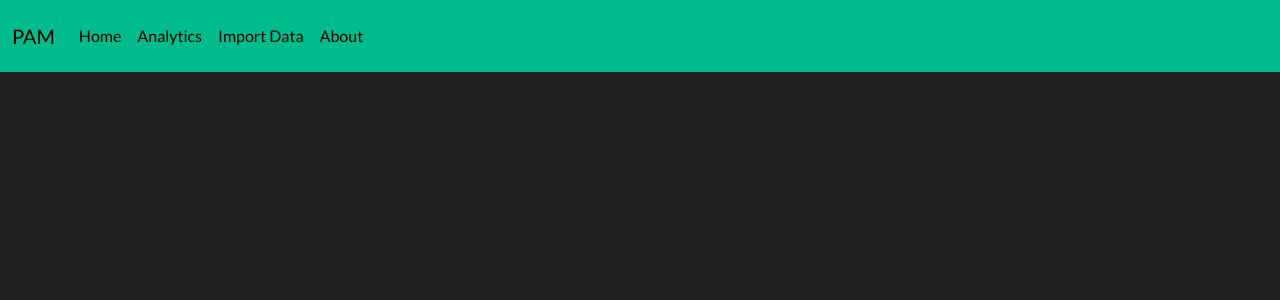
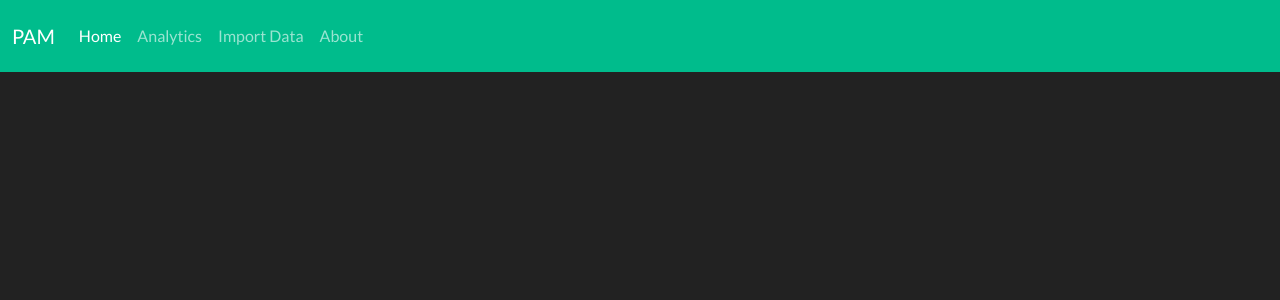
Before and after one commit to themgroe/pam, a React (Create React App) app: page / in a window 1280 px wide. Shown: the top 300 px of the page. Built offline with nearby package versions, Linux system fonts and the light colour scheme.

Commit message:
Changing font to white in Navbar component. Refs #5

```diff
--- a/src/components/navbar.js
+++ b/src/components/navbar.js
@@ -5,7 +5,7 @@
 class Navbar extends React.Component {
     render() {
         return(
-            <nav class="navbar navbar-expand-lg bg-green font-black">
+            <nav class="navbar navbar-expand-lg navbar-dark bg-green">
                 <div class="container-fluid">
                     <a class="navbar-brand" href="#">PAM</a>
                     <button class="navbar-toggler" type="button" data-bs-toggle="collapse" data-bs-target="#navbarColor02" aria-controls="navbarColor02" aria-expanded="false" aria-label="Toggle navigation">
```
